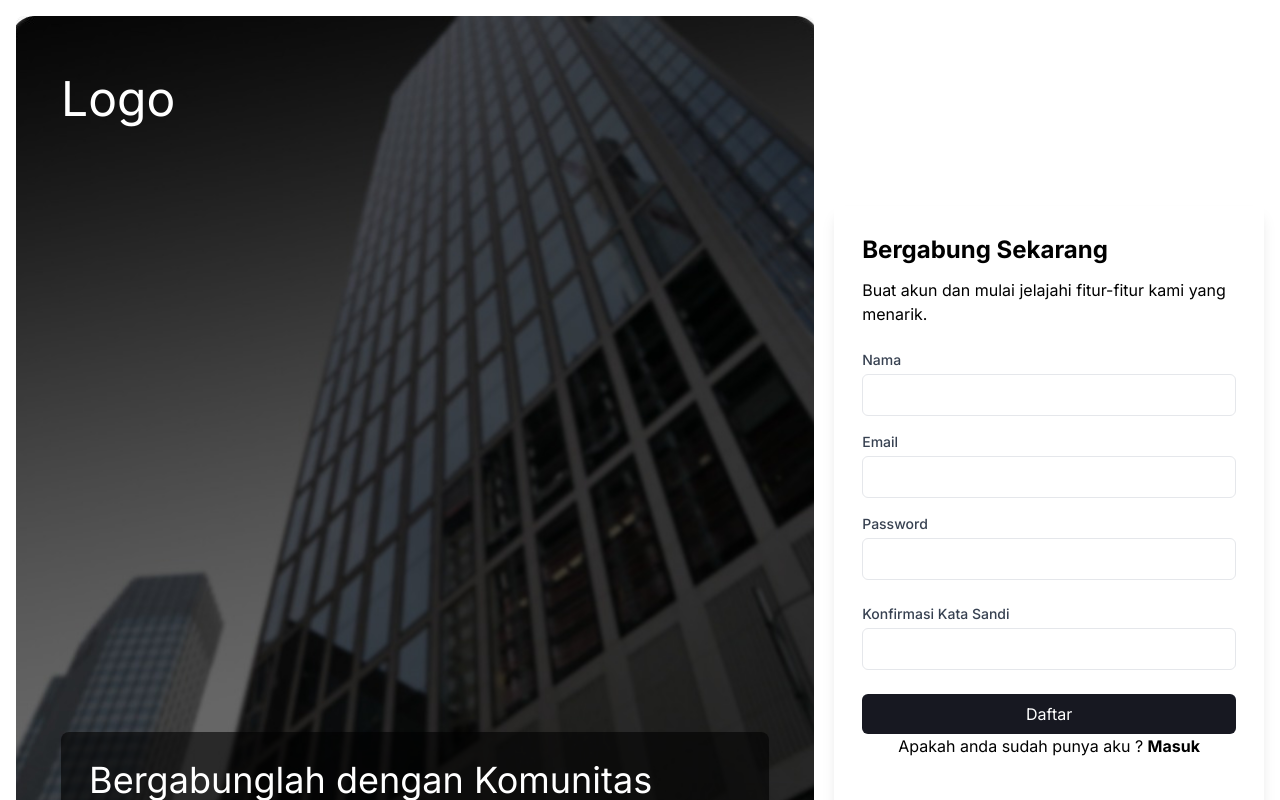
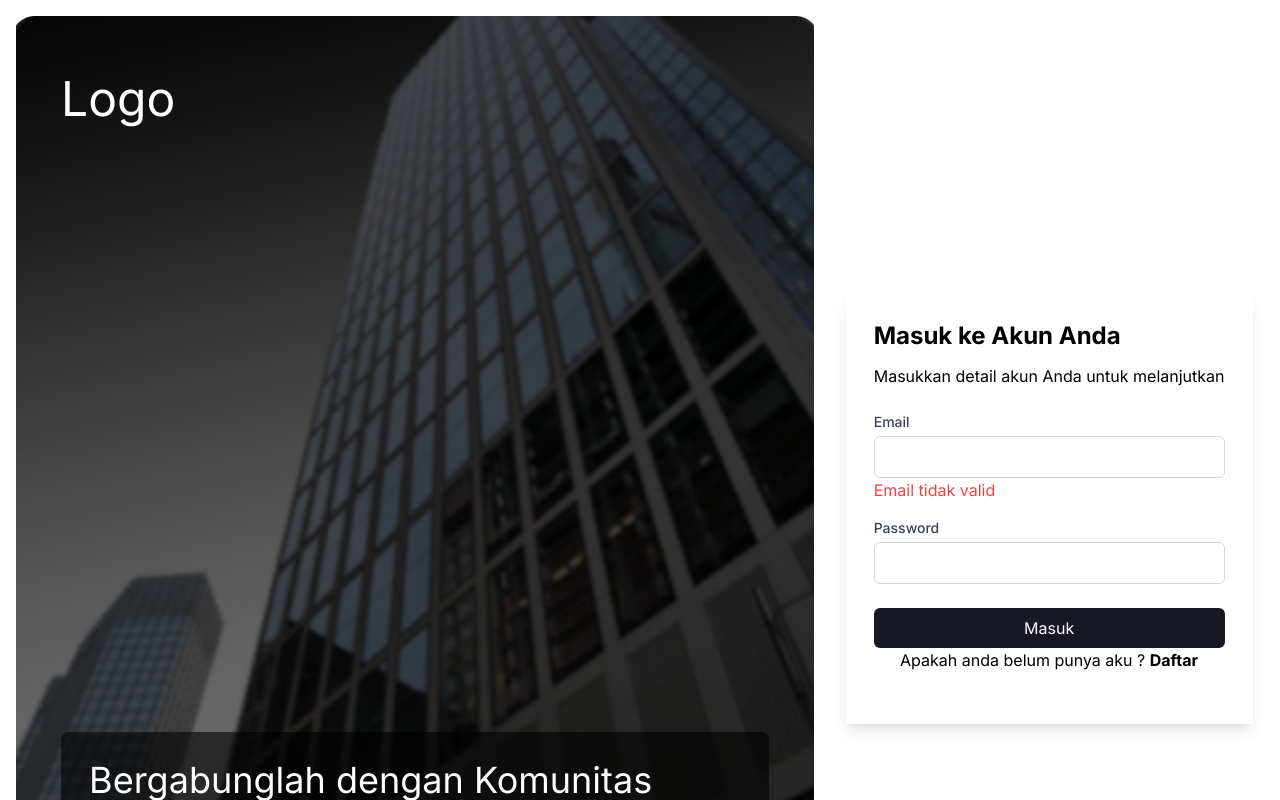
Before and after one commit to Bauagg/autodex-fe, a React (Create React App) app: page / in a window 1280 px wide. Shown: the top 800 px of the page. Built offline with nearby package versions, Linux system fonts and the light colour scheme.

Commit message:
data terbaru

```diff
--- /dev/null
+++ b/src/pages/login.jsx
@@ -0,0 +1,135 @@
+import axios from "axios";
+import "./style-login.css";
+import { useState } from "react";
+import { useNavigate } from "react-router-dom";
+// import gambar from "./logoRegister.jpeg";
+
+const Login = () => {
+    const [email, setEmail] = useState("");
+    const [password, setPassword] = useState("");
+    const [emailError, setEmailError] = useState(false);
+    const [passwordError, setPasswordError] = useState(false);
+    const [messageEmailError, setMessageEmailError] = useState('')
+    const [messagePasswordError, setMessagePasswordError] = useState('')
+    const navigate = useNavigate();
+
+    const hendleEmailChange = (value) => {
+        const regexEmail = /^(([^<>()\[\]\\.,;:\s@"]+(\.[^<>()\[\]\\.,;:\s@"]+)*)|(".+"))@((\[[0-9]{1,3}\.[0-9]{1,3}\.[0-9]{1,3}\.[0-9]{1,3}\])|(([a-zA-Z\-0-9]+\.)+[a-zA-Z]{2,}))$/
+        if (!regexEmail.test(value)) {
+            setEmailError(true);
+        } else {
+            setEmailError(false);
+            setEmail(value);
+        }
+    }
+
+    const handlePasswordChange = (value) => {
+        if (value.length < 8) {
+            setPasswordError(true);
+            setPassword(value);
+        } else {
+            setPasswordError(false);
+        }
+    }
+
+    const handleLogin = () => {
+        if (!email) {
+            setEmailError(true)
+            return setMessageEmailError('Email tidak valid')
+        }
+
+        if (!password) {
+            setPasswordError(true);
+            return setMessagePasswordError('Kata sandi tidak valid')
+        }
+
+        const data = { email, password }
+
+        axios.post(`${process.env.REACT_APP_API_URL}/api/login`, data)
+            .then((result) => {
+                console.log(result.data)
+            })
+            .catch((err) => {
+                console.log(err)
+            })
+    }
+
+    return (
+        <div className="bg-white  flex flex-col sm:flex-row justify-center gap-5 p-4 max-w-screen-xl mx-auto">
+            <div className="flex justify-center rounded-lg sm:w-[65%]  ">
+                <div className="bg-custom w-full min-h-[500px] relative sm:max-w-[808px] sm:h-[983px]  rounded-lg flex justify-center items-center   ">
+                    <div className=" text-white absolute flex flex-col justify-between w-full sm:max-w-[748px] sm:h-[905px] p-5 h-[480px] ">
+                        <h1 className="capitalize text-2xl sm:text-5xl">logo</h1>
+                        <div className="bg-[rgba(0,0,0,0.6)] p-5 sm:p-7  rounded-lg">
+                            <h1 className=" mb-6 text-xl  sm:text-4xl">
+                                Bergabunglah dengan Komunitas <br />
+                                BIM Kami
+                            </h1>
+                            <p className="sm:text-md text-xs">
+                                Daftar sekarang untuk mulai memanfaatkan kekuatan Building
+                                Information Modeling. Dapatkan akses ke alat inovatif, data yang
+                                terintegrasi, dan jaringan profesional yang siap mendukung
+                                kesuksesan proyek konstruksi Anda.
+                            </p>
+                        </div>
+                    </div>
+                </div>
+            </div>
+            <div className="sm:w-[35%]  flex items-center justify-center flex-col">
+                <div className="sm:max-w-[450px] shadow-lg p-7 ">
+                    <h2 className="text-2xl font-bold mb-3">Masuk ke Akun Anda</h2>
+                    <p className="mb-6">
+                        Masukkan detail akun Anda untuk melanjutkan
+                    </p>
+                    <form className="">
+                        <div className="mb-4">
+                            <label
+                                htmlFor="email"
+                                className="block text-sm font-medium text-gray-700"
+                            >
+                                Email
+                            </label>
+                            <input
+                                type="email"
+                                id="email"
+                                value={email}
+                                onChange={(e) => hendleEmailChange(e.target.value)}
+                                required
+                                className={`mt-1 p-2 w-full border rounded-md focus:outline-none focus:ring-2 focus:ring-primary focus:border-transparent ${emailError ? 'border-red-500' : 'border-gray-300'}`}
+                            />
+                            <p className="text-red-500">Email tidak valid</p>
+                        </div>
+                        <div className="mb-6">
+                            <label
+                                htmlFor="password"
+                                className="block text-sm font-medium text-gray-700"
+                            >
+                                Password
+                            </label>
+                            <input
+                                type="password"
+                                id="password"
+                                value={password}
+                                onChange={(e) => handlePasswordChange(e.target.value)}
+                                required
+                                className={`mt-1 p-2 w-full border rounded-md focus:outline-none focus:ring-2 focus:ring-primary focus:border-transparent ${passwordError ? 'border-red-500' : 'border-gray-300'}`}
+                            />
+                        </div>
+                        <button
+                            type="submit"
+                            className="w-full py-2 px-4 bg-primary text-white rounded-md hover:bg-primary-dark focus:outline-none focus:bg-primary-dark bg-[#171821]"
+                        >
+                            Masuk
+                        </button>
+                        <p className="mb-6 text-center">
+                            Apakah anda belum punya aku ?{" "}
+                            <span className="font-bold cursor-pointer" onClick={() => navigate('/register')}>Daftar</span>
+                        </p>
+                    </form>
+                </div>
+            </div>
+        </div>
+    );
+};
+
+export default Login;
--- a/src/pages/register.jsx
+++ b/src/pages/register.jsx
@@ -109,7 +109,7 @@ const Register = () => {
             </button>
             <p className="mb-6 text-center">
               Apakah anda sudah punya aku ?{" "}
-              <span className="font-bold">Masuk</span>
+              <span className="font-bold cursor-pointer" onClick={() => navigate('/')}>Masuk</span>
             </p>
           </form>
         </div>
--- a/src/routes/index.jsx
+++ b/src/routes/index.jsx
@@ -3,6 +3,7 @@ import { Route, Routes } from "react-router-dom"
 //Componen
 import MenuBar from "../pages/MenuBar/index"
 import Register from "../pages/register"
+import Login from "../pages/login"
 
 
 const IndexRouter = () => {
@@ -10,7 +11,8 @@ const IndexRouter = () => {
         <div>
             <Routes>
                 <Route path="/menu" element={<MenuBar />} />
-                <Route path="/" element={<Register />} />
+                <Route path="/register" element={<Register />} />
+                <Route path="/" element={<Login />} />
             </Routes>
         </div>
     )
```
Also changed, not shown: 1 other file (tests, documents, lock files or other folders).
